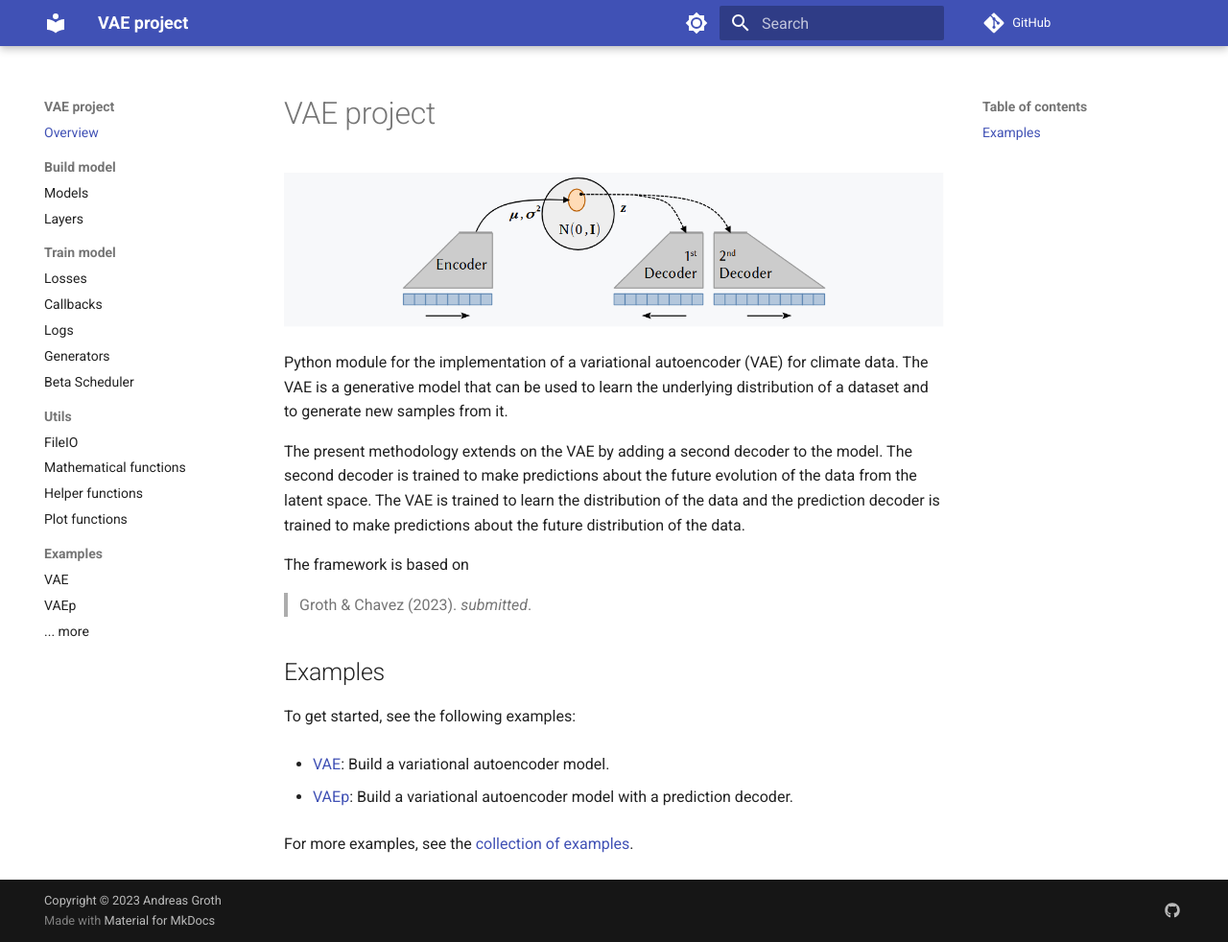
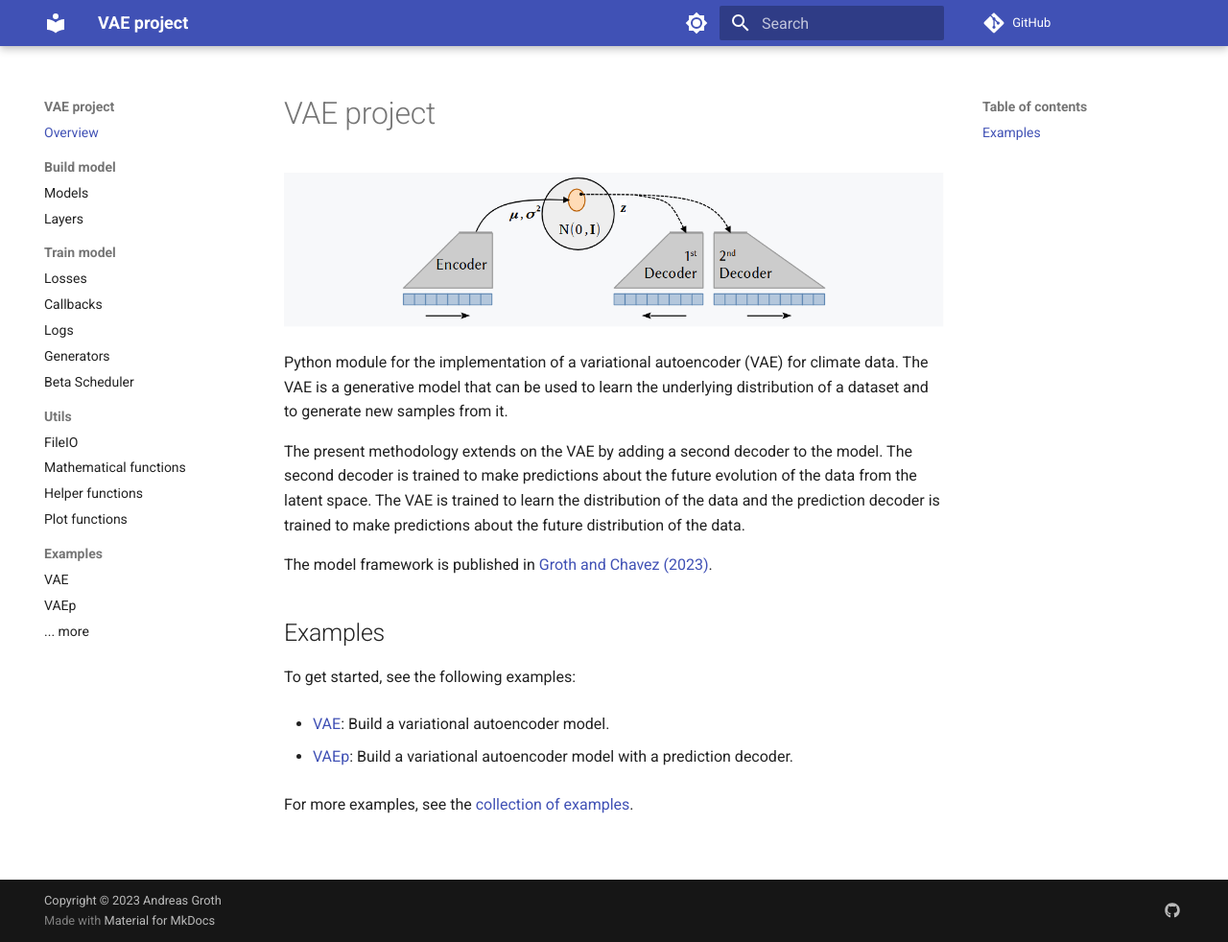
Before and after one commit to andr-groth/VAE-project, an MkDocs documentation site: the page built from docs/index.md, in a window 1280 px wide and 982 px high. Shown: the whole window at 96% size. Built offline with MkDocs 1.6.1 and Material for MkDocs 9.7.7, drawn with Linux system fonts in a browser that asks for light colours; comment, search, counter and statistics services are not loaded.

Commit message:
doc updated

```diff
--- a/docs/index.md
+++ b/docs/index.md
@@ -6,9 +6,7 @@ Python module for the implementation of a variational autoencoder (VAE) for clim
 
 The present methodology extends on the VAE by adding a second decoder to the model. The second decoder is trained to make predictions about the future evolution of the data from the latent space. The VAE is trained to learn the distribution of the data and the prediction decoder is trained to make predictions about the future distribution of the data.
 
-The framework is based on
-
-> Groth & Chavez (2023). _submitted_.
+The model framework is published in [Groth and Chavez (2023)](https://doi.org/10.21203/rs.3.rs-2830779/v1).
 
 ## Examples
 
```
Also changed, not shown: README.md (+1 -1 lines), 1 other file.
